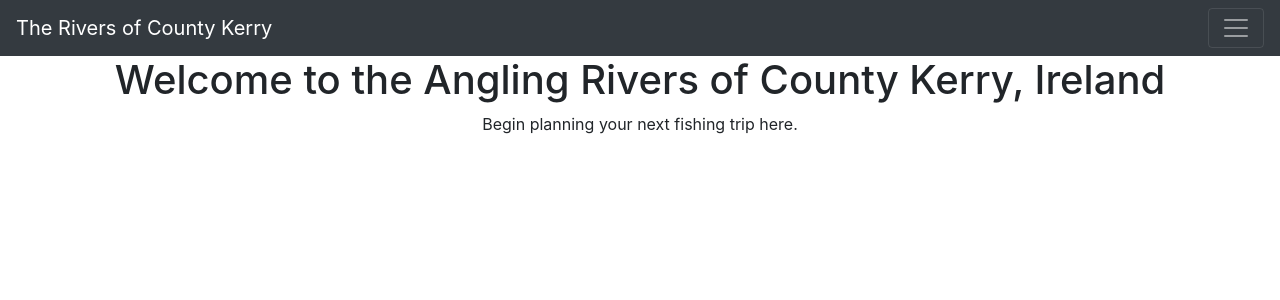
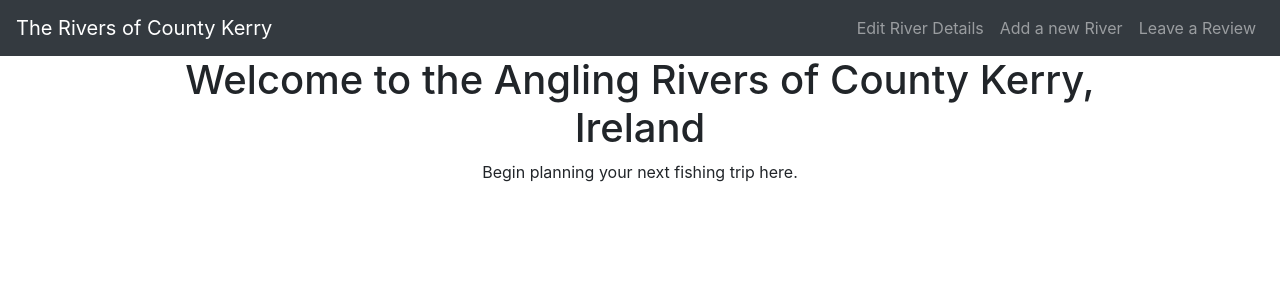
Before and after one commit to haydal810/Milestone-Project-3, a Flask app: template templates/base.html in a window 1280 px wide. Shown: the top 300 px of the page. Run offline with Flask 2, Linux system fonts and the light colour scheme; the template is opened without the code that fills it, so the values that code supplies are empty; some libraries are stand-ins or nearby versions.

Commit message:
nav bar items to the right

```diff
--- a/templates/base.html
+++ b/templates/base.html
@@ -15,28 +15,27 @@
 
 <body>
     <!-- Navbar for each page -->
-    <nav class="navbar navbar-dark bg-dark">
+    <nav class="navbar navbar-expand-md navbar-dark bg-dark">
         <a class="navbar-brand" href="#">The Rivers of County Kerry</a>
         <button class="navbar-toggler" type="button" data-toggle="collapse" data-target="#navbarNavAltMarkup"
             aria-controls="navbarNavAltMarkup" aria-expanded="false" aria-label="Toggle navigation">
             <span class="navbar-toggler-icon"></span>
         </button>
         <div class="collapse navbar-collapse" id="navbarNavAltMarkup">
-            <div class="navbar-nav">
-                <a class="nav-item nav-link active" href="#">Home <span class="sr-only">(current)</span></a>
-                <a class="nav-item nav-link" href="#">Features</a>
-                <a class="nav-item nav-link" href="#">Pricing</a>
-                <a class="nav-item nav-link disabled" href="#" tabindex="-1" aria-disabled="true">Disabled</a>
+            <div class="navbar-nav ml-auto">
+                <a class="nav-item nav-link" href="#">Edit River Details</a>
+                <a class="nav-item nav-link" href="#">Add a new River</a>
+                <a class="nav-item nav-link" href="#">Leave a Review</a>
             </div>
         </div>
     </nav>
     <div class="container-fluid">
-        <div class="row">
-            <div class="col-12">
-                    <h1>Welcome to the Angling Rivers of County Kerry, Ireland</h1>
-                    <p>Begin planning your next fishing trip here.</p>
-                    {% block content %}
-                    {% endblock %}
+        <div class="row justify-content-center">
+            <div class="col-10">
+                <h1>Welcome to the Angling Rivers of County Kerry, Ireland</h1>
+                <p>Begin planning your next fishing trip here.</p>
+                {% block content %}
+                {% endblock %}
             </div>
         </div>
     </div>
--- a/templates/rivers.html
+++ b/templates/rivers.html
@@ -17,9 +17,9 @@
                     Select a River
                 </button>
                 <div class="dropdown-menu" aria-labelledby="dropdownMenuButton">
-                    <a class="dropdown-item" href="#">Action</a>
-                    <a class="dropdown-item" href="#">Another action</a>
-                    <a class="dropdown-item" href="#">Something else here</a>
+                    {% block content %}
+                    <a class="dropdown-item" href="#">{{river.river_name}}</a>
+                    {% endfor %}
                 </div>
             </div>
         </div>
```
Also changed, not shown: static/style.css (line endings or trailing spaces).
